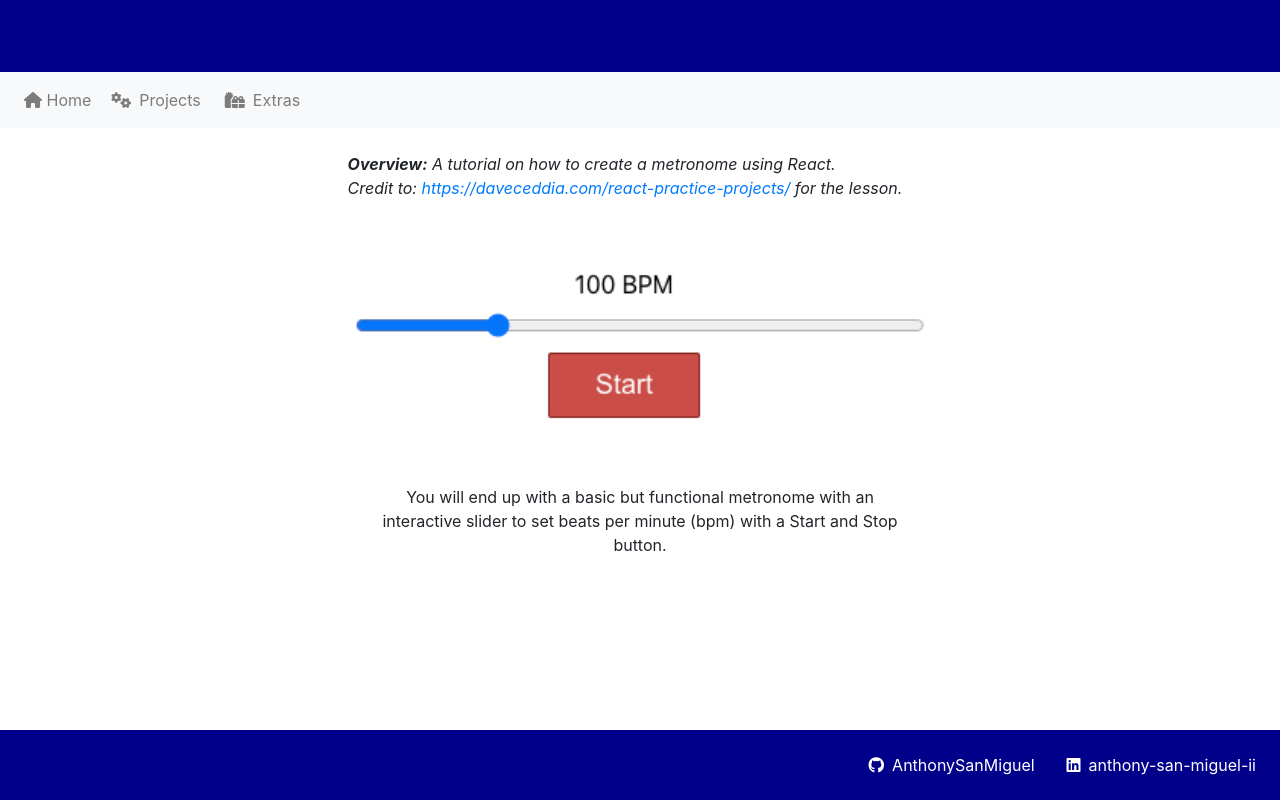
After one commit to AnthonySanMiguel/codeup-spring-exercises, a Spring Boot app: page /react_metronome/react_metronome in a window 1280 px wide. The commit adds this page. Run offline with Spring Boot 4, Linux system fonts and the light colour scheme; the visitor is signed in with stand-in values (Sample User, id 1); some of the project's set-up classes (security, data sources, template engines, error pages and the like) are left out, and stand-ins take their place; some libraries are stand-ins or nearby versions.

Commit message:
added a page for react metronome tutorial on site

```diff
--- a/src/main/java/com/codeup/springblogapp/SecurityConfiguration.java
+++ b/src/main/java/com/codeup/springblogapp/SecurityConfiguration.java
@@ -85,6 +85,7 @@ public class SecurityConfiguration extends WebSecurityConfigurerAdapter {
                         "/react_calculator/react_calculator",
                         "/memory_game/memory_game",
                         "react_compass_clock/react_compass_clock",
+                        "/react_metronome/react_metronome",
                         "/login"
 // Enter Here ----->
                 )
--- /dev/null
+++ b/src/main/java/com/codeup/springblogapp/controllers/ReactMetronomeController.java
@@ -0,0 +1,13 @@
+package com.codeup.springblogapp.controllers;
+
+import org.springframework.stereotype.Controller;
+import org.springframework.web.bind.annotation.*;
+
+@Controller
+public class ReactMetronomeController {
+
+    @GetMapping("/react_metronome/react_metronome")
+    public String ReactMetronomePage() {
+        return "/react_metronome/react_metronome";
+    }
+}
--- a/src/main/java/com/codeup/springblogapp/controllers/TextGameController.java
+++ b/src/main/java/com/codeup/springblogapp/controllers/TextGameController.java
@@ -8,6 +8,6 @@ public class TextGameController {
 
     @GetMapping("/text_game/text_game")
     public String TextGamePage() {
-        return "/text_game/text_game";
+        return "text_adventure_game";
     }
 }
--- a/src/main/java/com/codeup/springblogapp/controllers/TicTacToeController.java
+++ b/src/main/java/com/codeup/springblogapp/controllers/TicTacToeController.java
@@ -8,6 +8,6 @@ public class TicTacToeController {
 
     @GetMapping("/tictactoe/tictactoe")
     public String ticTacToePage() {
-        return "/tictactoe/tictactoe";
+        return "react_tictactoe";
     }
 }
--- a/src/main/resources/templates/partials/partials.html
+++ b/src/main/resources/templates/partials/partials.html
@@ -70,6 +70,7 @@
                             <a class="dropdown-item" href="/react_calculator/react_calculator"><i class="fas fa-calculator mr-2" sec:authorize="isAuthenticated()"></i>Discount Calculator</a>
                             <a class="dropdown-item" href="/memory_game/memory_game"><i class="far fa-address-card mr-2" sec:authorize="isAuthenticated()"></i>Memory Game</a>
                             <a class="dropdown-item" href="/react_compass_clock/react_compass_clock"><i class="fas fa-history mr-2" sec:authorize="isAuthenticated()"></i>Compass Clock</a>
+                            <a class="dropdown-item" href="/react_metronome/react_metronome"><i class="fas fa-sliders-h mr-2" sec:authorize="isAuthenticated()"></i>Metronome</a>
                         </div>
                     </div>
                 </li>
--- a/src/main/resources/templates/react_calculator/react_calculator.html
+++ b/src/main/resources/templates/react_calculator/react_calculator.html
@@ -17,12 +17,6 @@
             <p class="card-text text-center">Completing the tutorial will give you the calculator as shown above, which you can enter a bill amount and dynamically see percentages and tip amounts.</p>
         </div>
     </div>
-    <div class="card ml-4 border-white" style="width: 25%">
-        <img class="card-img-top" src="/img/pacman_2.png" alt="...">
-        <div class="card-body">
-            <p class="card-text text-center">Of course, feel free to experiment once completed and change the colors, ghost pngs, and even design your own maze!</p>
-        </div>
-    </div>
 </div>
 <div th:replace="partials/partials :: footer_nav"></div>
 <div th:replace="partials/partials :: footer"></div>
--- a/src/main/resources/templates/react_compass_clock/react_compass_clock.html
+++ b/src/main/resources/templates/react_compass_clock/react_compass_clock.html
@@ -17,12 +17,6 @@
             <p class="card-text text-center">The final result is a fully functioning compass clock which dynamically tracks year, month, day, week, hour, minute, and seconds.</p>
         </div>
     </div>
-    <div class="card ml-4 border-white" style="width: 25%">
-        <img class="card-img-top" src="/img/pacman_2.png" alt="...">
-        <div class="card-body">
-            <p class="card-text text-center">Of course, feel free to experiment once completed and change the colors, ghost pngs, and even design your own maze!</p>
-        </div>
-    </div>
 </div>
 <div th:replace="partials/partials :: footer_nav"></div>
 <div th:replace="partials/partials :: footer"></div>
--- /dev/null
+++ b/src/main/resources/templates/react_metronome/react_metronome.html
@@ -0,0 +1,25 @@
+<!DOCTYPE html>
+<html lang="en" xmlns:th="http://www.thymeleaf.org">
+<head th:replace="partials/partials :: head"><title>React Metronome Tutorial</title></head>
+<body>
+<div th:replace="partials/partials :: top_banner"></div>
+<div th:replace="partials/partials :: standard_nav"></div>
+<div class="container">
+    <div class="row" style="width: 100%;">
+        <p class="mx-auto mt-4 mb-4"><em><strong>Overview:</strong> A tutorial on how to create a metronome using React.
+            <br>Credit to: <a href="https://daveceddia.com/react-practice-projects/">https://daveceddia.com/react-practice-projects/</a>
+            for the lesson.</em></p>
+    </div>
+</div>
+<div class="row justify-content-center mb-4">
+    <div class="card border-white" style="width: 45%">
+        <img class="card-img-top" src="/img/react_metronome_1.png" alt="...">
+        <div class="card-body">
+            <p class="card-text text-center">You will end up with a basic but functional metronome with an interactive slider to set beats per minute (bpm) with a Start and Stop button.</p>
+        </div>
+    </div>
+</div>
+<div th:replace="partials/partials :: footer_nav"></div>
+<div th:replace="partials/partials :: footer"></div>
+</body>
+</html>
```
Also changed, not shown: src/main/resources/static/img/react_metronome_1.png (added), src/main/resources/templates/python_hangman/python_hangman.html (renamed from src/main/resources/templates/hangman/hangman.html), src/main/resources/templates/react_tictactoe/react_tictactoe.html (renamed from src/main/resources/templates/tictactoe/tictactoe.html), src/main/resources/templates/text_adventure_game/text_adventure_game.html (renamed from src/main/resources/templates/text_game/text_game.html).
